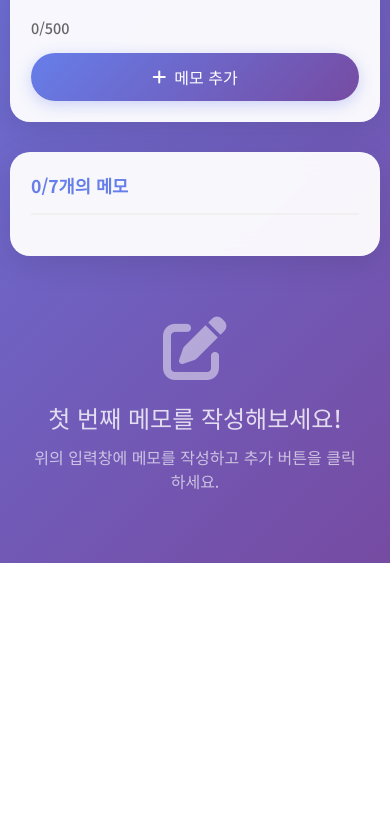
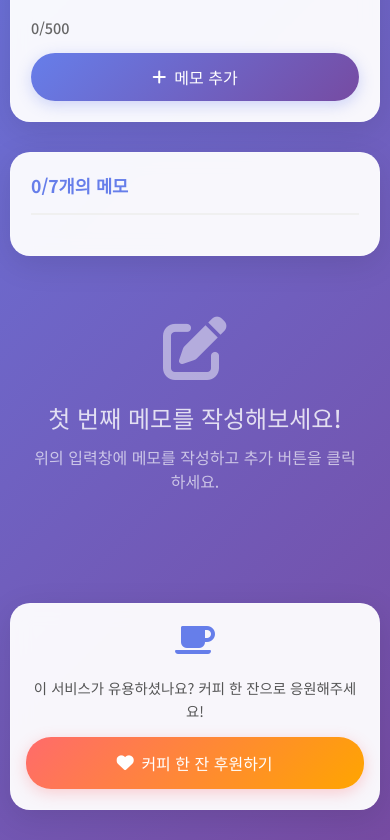
Before and after one commit to sansolPark/memo_new_project, a website: page public/index.html in a window 390 px wide. Shown: the part 486-1326 px from the top of the page. Before the commit the page ends 1049 px from the top, so only its background shows below. Drawn offline with nearby package versions, Linux system fonts and the light colour scheme; no server answers; files whose address does not match are found by name.

Commit message:
커피한잔 후원 무구 추가

```diff
--- a/public/index.html
+++ b/public/index.html
@@ -106,6 +106,17 @@
             <h3>첫 번째 메모를 작성해보세요!</h3>
             <p>위의 입력창에 메모를 작성하고 추가 버튼을 클릭하세요.</p>
         </div>
+
+        <!-- 후원 섹션 -->
+        <footer class="support-section">
+            <div class="support-container">
+                <i class="fas fa-coffee"></i>
+                <p class="support-text">이 서비스가 유용하셨나요? 커피 한 잔으로 응원해주세요!</p>
+                <a href="https://buymeacoffee.com/memoforeveryone" class="support-btn" target="_blank" rel="noopener noreferrer">
+                    <i class="fas fa-heart"></i> 커피 한 잔 후원하기
+                </a>
+            </div>
+        </footer>
     </div>
 
     <script src="supabase-config.js"></script>
--- a/public/styles.css
+++ b/public/styles.css
@@ -754,3 +754,102 @@ body {
 /* 연결 상태 표시 토글 */
 .connection-status { display: none; }
 .connection-status.is-visible { display: block; }
+
+/* 후원 섹션 스타일 */
+.support-section {
+    margin-top: 40px;
+    padding: 30px 0;
+    text-align: center;
+}
+
+.support-container {
+    background: rgba(255, 255, 255, 0.95);
+    backdrop-filter: blur(10px);
+    border-radius: 20px;
+    padding: 30px;
+    box-shadow: 0 8px 32px rgba(0,0,0,0.1);
+    border: 1px solid rgba(255, 255, 255, 0.2);
+    display: flex;
+    flex-direction: column;
+    align-items: center;
+    gap: 15px;
+}
+
+.support-container i.fa-coffee {
+    font-size: 2.5rem;
+    color: #667eea;
+    margin-bottom: 5px;
+}
+
+.support-text {
+    color: #555;
+    font-size: 1rem;
+    line-height: 1.6;
+    margin: 0;
+}
+
+.support-btn {
+    background: linear-gradient(135deg, #ff6b6b 0%, #ffa500 100%);
+    color: white;
+    text-decoration: none;
+    padding: 12px 28px;
+    border-radius: 25px;
+    font-size: 1rem;
+    font-weight: 500;
+    display: inline-flex;
+    align-items: center;
+    gap: 8px;
+    transition: all 0.3s ease;
+    box-shadow: 0 4px 15px rgba(255, 107, 107, 0.3);
+}
+
+.support-btn:hover {
+    transform: translateY(-2px);
+    box-shadow: 0 6px 20px rgba(255, 107, 107, 0.4);
+}
+
+.support-btn i {
+    animation: heartbeat 1.5s ease-in-out infinite;
+}
+
+@keyframes heartbeat {
+    0%, 100% { transform: scale(1); }
+    10%, 30% { transform: scale(1.1); }
+    20%, 40% { transform: scale(1); }
+}
+
+/* 모바일 후원 섹션 최적화 */
+@media (max-width: 768px) {
+    .support-section {
+        margin-top: 30px;
+        padding: 20px 0;
+    }
+
+    .support-container {
+        padding: 25px 20px;
+    }
+
+    .support-container i.fa-coffee {
+        font-size: 2rem;
+    }
+
+    .support-text {
+        font-size: 0.95rem;
+    }
+
+    .support-btn {
+        width: 100%;
+        justify-content: center;
+        padding: 14px 24px;
+    }
+}
+
+@media (max-width: 480px) {
+    .support-container {
+        padding: 20px 15px;
+    }
+
+    .support-text {
+        font-size: 0.9rem;
+    }
+}
--- a/public/sw.js
+++ b/public/sw.js
@@ -1,5 +1,5 @@
 // 캐시 이름을 'v1'으로 설정합니다. (업데이트 시 'v2'로 변경하세요!)
-const CACHE_NAME = 'memo-app-v1';
+const CACHE_NAME = 'memo-app-v2';
 const urlsToCache = [
   '/',
   '/index.html',
```
